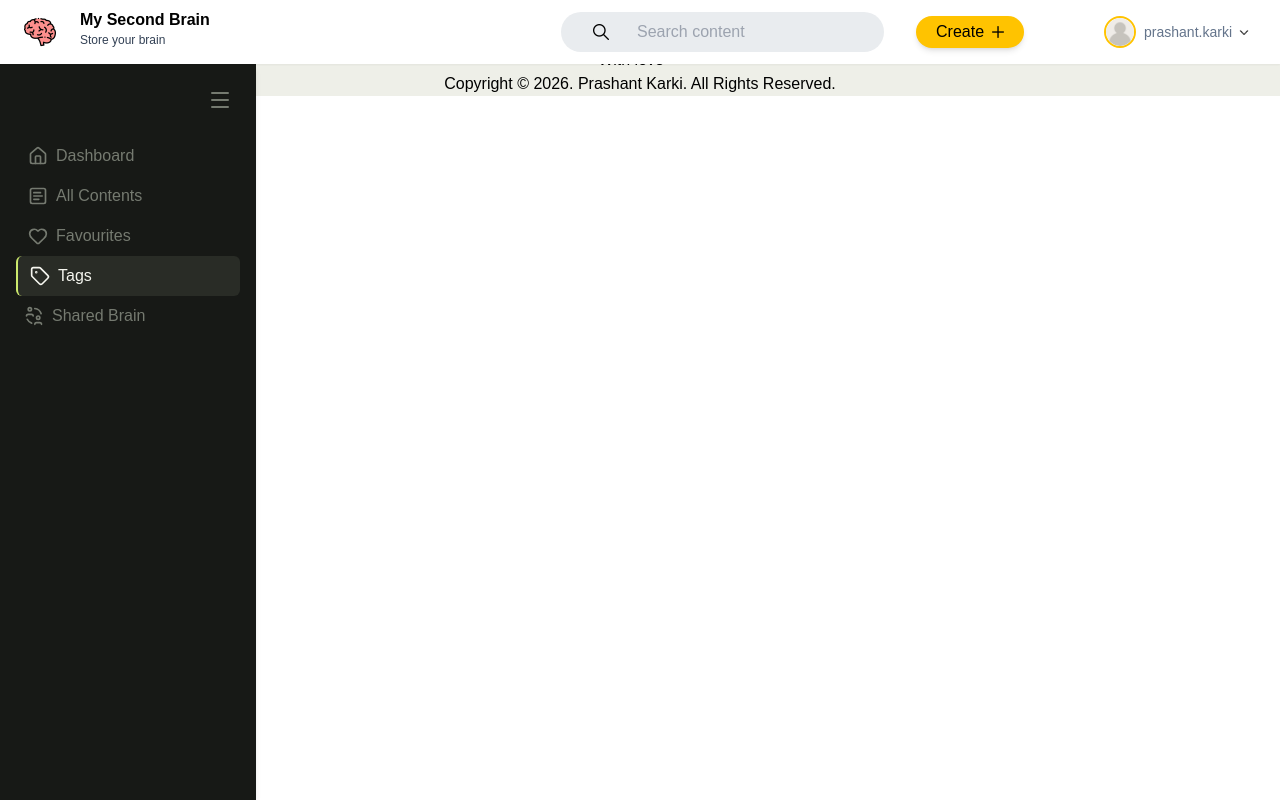
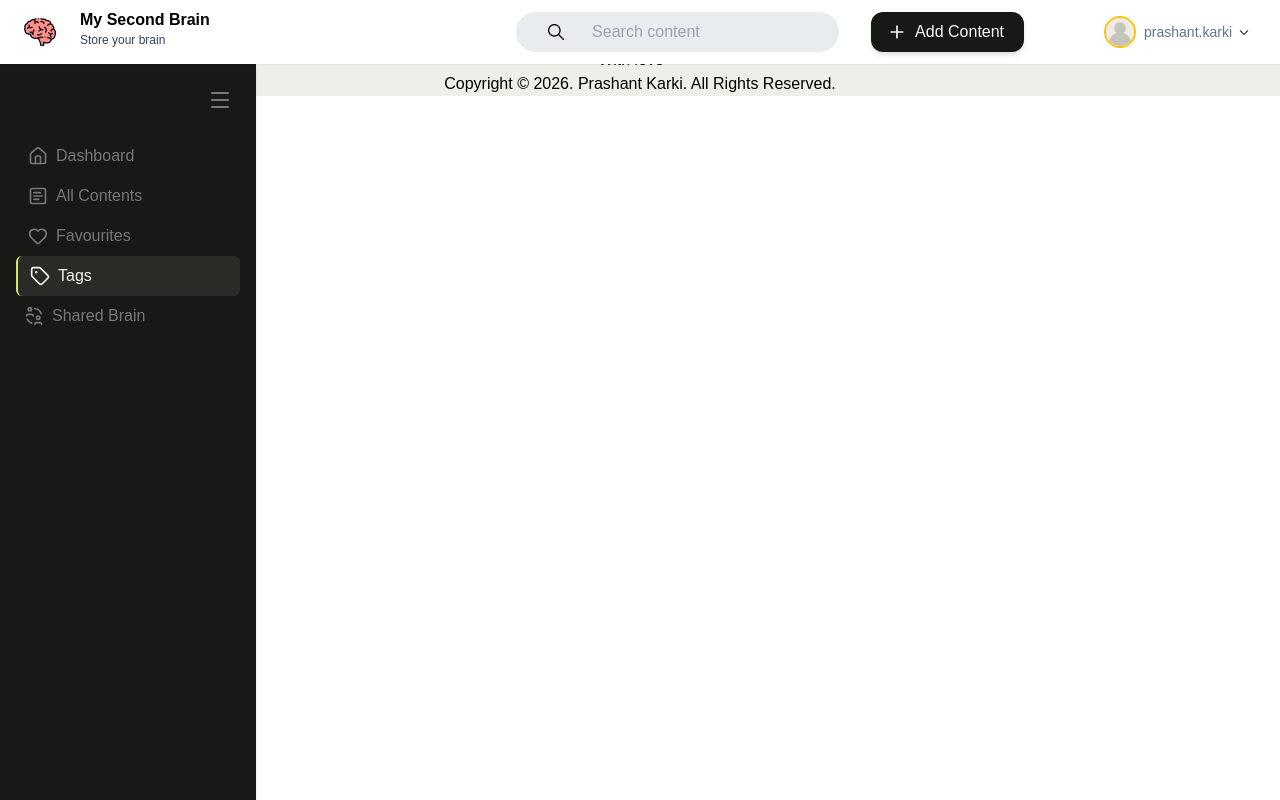
Before and after one commit to devprashant17/my_second_brain, a React (Vite) app in the folder frontend/: page /tags in a window 1280 px wide. Built offline with nearby package versions, Linux system fonts and the light colour scheme.

Commit message:
create button changed to add content button

```diff
--- a/frontend/src/components/navbar.tsx
+++ b/frontend/src/components/navbar.tsx
@@ -1,10 +1,10 @@
 import logo from '../assets/hero.png';
 import user from '../assets/user.png';
 import downarrow from '../assets/down-arrow.png';
-import plus from '../assets/plus.png';
 import search from '../assets/search.png';
 import { useState } from 'react';
 import { Link } from 'react-router-dom';
+import { Plus } from 'lucide-react';
 
 function Dropdown(){
     const [open,setOpen] = useState(false);
@@ -47,8 +47,8 @@ export default function Navbar(){
                 <img src={search} className='cursor-pointer h-4 w-4 mr-7'/>
                 <input placeholder='Search content' className='bg-[#e9ecef] text-slate-900 focus:border-none focus:outline-none'/>
             </div>
-            <div className='cursor-pointer shadow-md rounded-full pl-5 pr-5 pt-1 pb-1 ml-8 flex items-center bg-[#ffc300]'>Create
-                <img src={plus} className=' ml-2 h-3 w-3' />
+
+                <div className='cursor-pointer shadow-md rounded-xl pl-4 pr-5 pt-2 pb-2 ml-8 flex items-center bg-[#171916] hover:opacity-[90%] hover:shadow-md text-[#F5F6EF]'><Plus className=' mr-2 h-5 w-5' />Add Content
             </div>
             <div id="profile" className='flex items-center m-2 ml-20'>
                 <img src={user} className='h-8 w-8 flex items-center rounded-full border-2 border-[#ffc300]'/>
```
